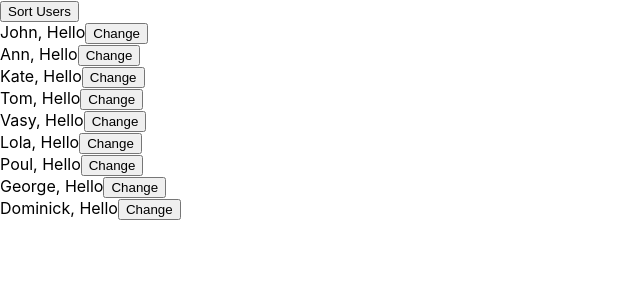
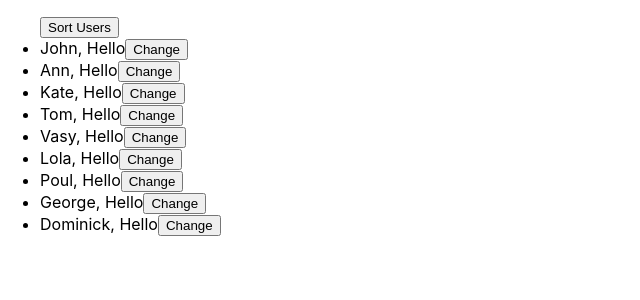
Before and after one commit to ElmiraDzhy/ReactIntro, a React (Create React App) app: page / in a window 1280 px wide. Shown: the top 300 px of the page, without its empty margins (0-640 px from the left). Built offline with nearby package versions, Linux system fonts and the light colour scheme; the HTML template or start-up script is replaced by a standard one.

Commit message:
Add key props to list

```diff
--- a/src/App.js
+++ b/src/App.js
@@ -10,38 +10,47 @@ class App extends React.Component {
 				{
 					name: "John",
 					age: 12,
+					id: "Yb212312312",
 				},
 				{
 					name: "Ann",
 					age: 23,
+					id: "Yb1341342323rewfe",
 				},
 				{
 					name: "Kate",
 					age: 15,
+					id: "Ybefqr34234412321",
 				},
 				{
 					name: "Tom",
 					age: 19,
+					id: "Ybefqewf23r32r2",
 				},
 				{
 					name: "Vasy",
 					age: 27,
+					id: "Yb32432erer",
 				},
 				{
 					name: "Lola",
 					age: 30,
+					id: "Yb21",
 				},
 				{
 					name: "Poul",
 					age: 17,
+					id: "Yb6586",
 				},
 				{
 					name: "George",
 					age: 18,
+					id: "Ybrfef",
 				},
 				{
 					name: "Dominick",
 					age: 43,
+					id: "Yb22321",
 				},
 			],
 		};
@@ -62,12 +71,15 @@ class App extends React.Component {
 		const { users } = this.state;
 
 		return (
-			<>
+			<ul>
 				<button onClick={this.sortUsers}>Sort Users</button>
 				{users.map((u) => (
-					<Aloha name={u.name} />
+					<Aloha
+						name={u.name}
+						key={u.id}
+					/>
 				))}
-			</>
+			</ul>
 		);
 	}
 }
--- a/src/components/Aloha/index.jsx
+++ b/src/components/Aloha/index.jsx
@@ -18,10 +18,10 @@ class Aloha extends React.Component {
 	render() {
 		const { name } = this.props;
 		return (
-			<div>
+			<li>
 				{name}, {this.state.isLeaving ? "Bye" : "Hello"}
 				<button onClick={this.greeting}>Change</button>
-			</div>
+			</li>
 		);
 	}
 }
```
